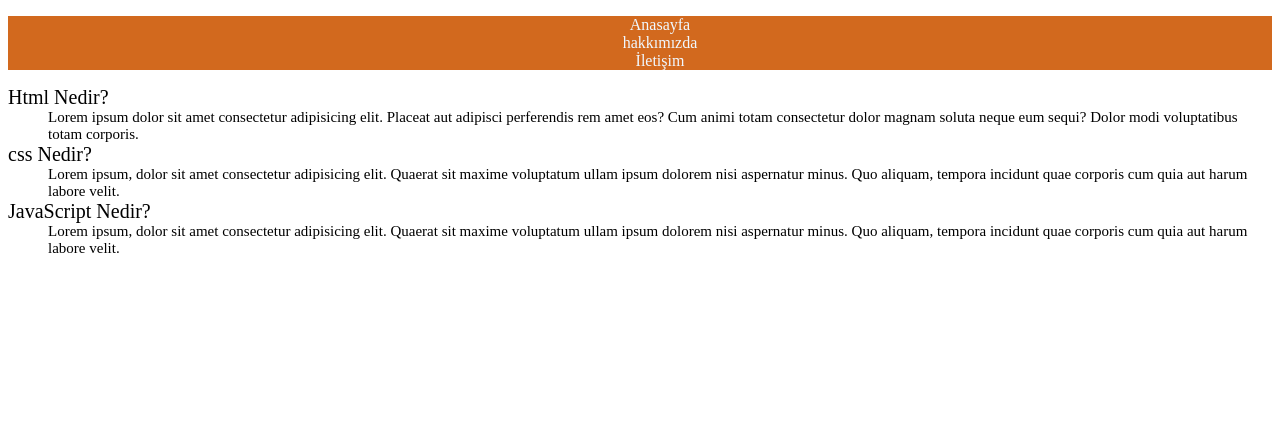
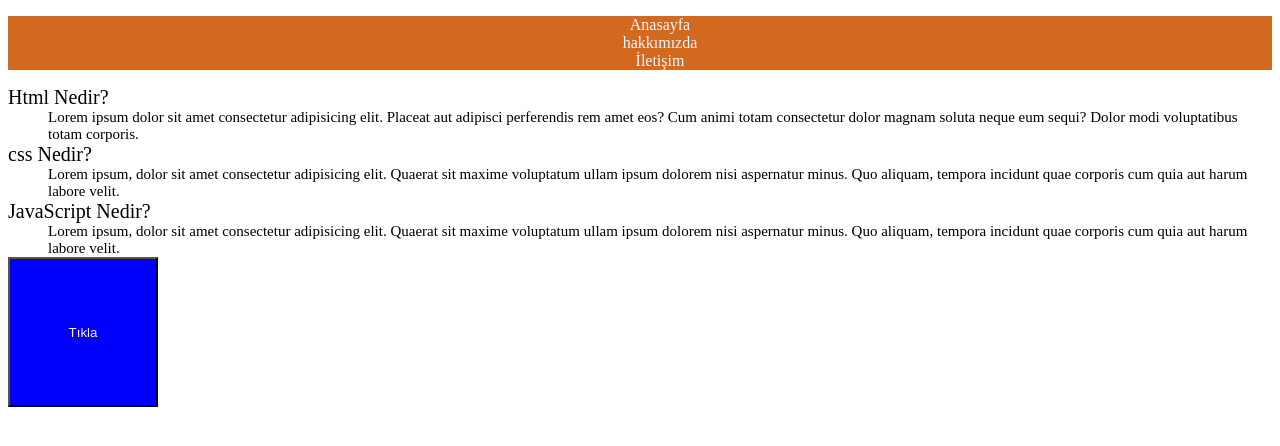
Before and after one commit to Yigitocalan/one-hour-html, a plain HTML site: page index.html in a window 1280 px wide. Drawn offline with Linux system fonts and the light colour scheme.

Commit message:
tamamdır.

```diff
--- a/index.html
+++ b/index.html
@@ -25,6 +25,15 @@
         dd {
             font-size: 15px;
         }
+
+        button {
+            text-align: center;
+            width: 150px;
+            height: 150px;
+            background-color: blue;
+            color: blanchedalmond;
+            list-style-type: decimal;
+        }
     </style>
 </head>
 
@@ -50,6 +59,17 @@
     <dt>JavaScript Nedir?
     </dt>
     <dd>Lorem ipsum, dolor sit amet consectetur adipisicing elit. Quaerat sit maxime voluptatum ullam ipsum dolorem nisi aspernatur minus. Quo aliquam, tempora incidunt quae corporis cum quia aut harum labore velit.</dd>
+
+    <section>
+        <a href="https://www.google.com.tr/?hl=tr">
+            <button>
+            Tıkla
+           </button>
+        </a>
+    </section>
+
+
 </body>
 
+
 </html>
```
